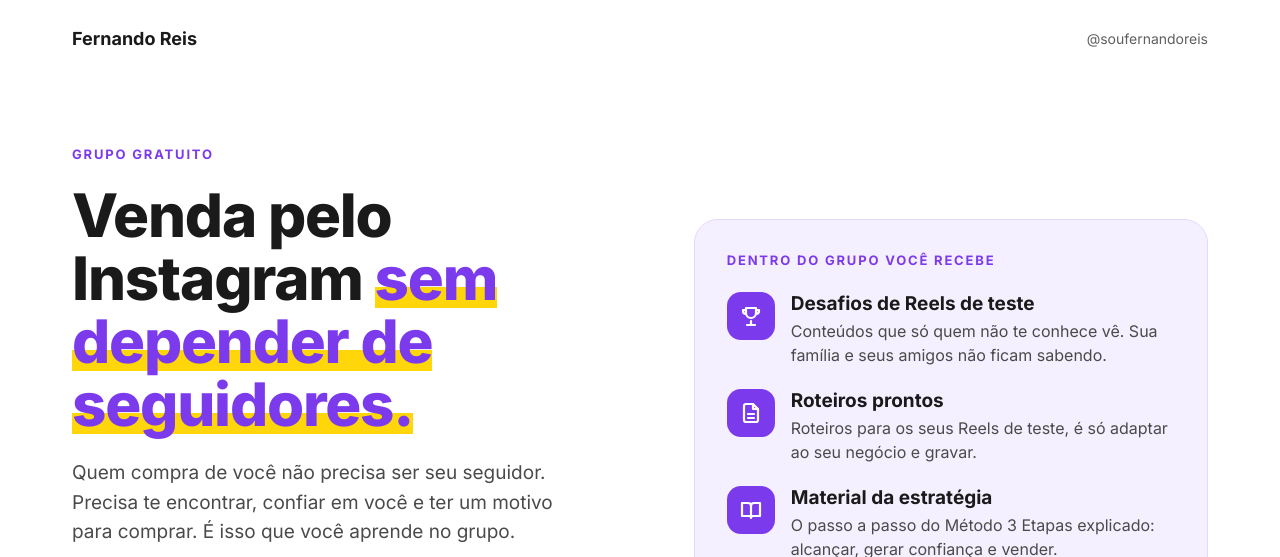
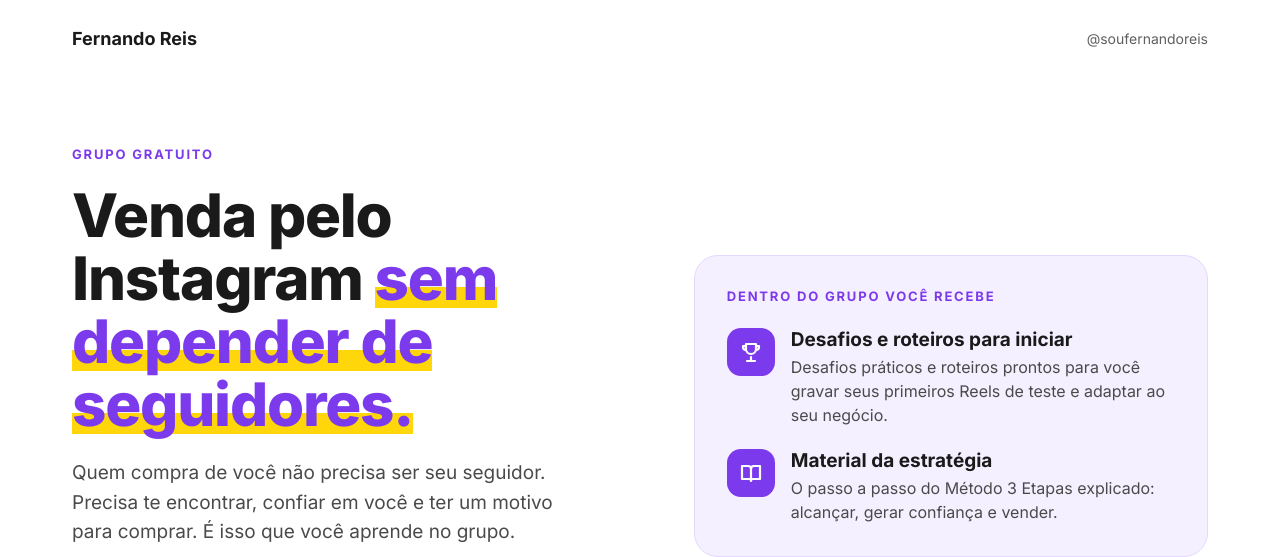
Before and after one commit to soufernandoreis/3-Etapas, a plain HTML site: page index.html in a window 1280 px wide. Shown: the top 557 px of the page. Drawn offline with Linux system fonts and the light colour scheme.

Commit message:
Bloco do grupo: 'Desafios e roteiros para iniciar' + 'Material da estratégia'
Co-Authored-By: Claude Opus 5.5 <noreply@anthropic.com>
Claude-Session: https://claude.ai/code/session_014WgyPCTW6ZHaj8ijnW6fF9

```diff
--- a/index.html
+++ b/index.html
@@ -47,11 +47,7 @@ a{color:#7C3AED}a:hover{color:#5B21B6}
       <ul style="margin: 0; padding: 0; list-style: none; display: flex; flex-direction: column; gap: 22px">
         <li style="display: flex; gap: 16px; align-items: flex-start">
           <span style="flex: none; width: 48px; height: 48px; border-radius: 14px; background: #7C3AED; display: flex; align-items: center; justify-content: center"><svg aria-hidden="true" width="24" height="24" viewBox="0 0 24 24" fill="none" stroke="#FFFFFF" stroke-width="2.2" stroke-linecap="round" stroke-linejoin="round"><path d="M8 21h8M12 17v4M7 4h10v5a5 5 0 0 1-10 0V4zM7 6H4v1a3 3 0 0 0 3 3M17 6h3v1a3 3 0 0 1-3 3"/></svg></span>
-          <div style="display: flex; flex-direction: column; gap: 4px"><span style="font-size: 19px; font-weight: 700; color: #1A1A1A">Desafios de Reels de teste</span><span style="font-size: 16px; line-height: 1.5; color: #4A4A4A">Conteúdos que só quem não te conhece vê. Sua família e seus amigos não ficam sabendo.</span></div>
-        </li>
-        <li style="display: flex; gap: 16px; align-items: flex-start">
-          <span style="flex: none; width: 48px; height: 48px; border-radius: 14px; background: #7C3AED; display: flex; align-items: center; justify-content: center"><svg aria-hidden="true" width="24" height="24" viewBox="0 0 24 24" fill="none" stroke="#FFFFFF" stroke-width="2.2" stroke-linecap="round" stroke-linejoin="round"><path d="M14 3H7a2 2 0 0 0-2 2v14a2 2 0 0 0 2 2h10a2 2 0 0 0 2-2V8z"/><path d="M14 3v5h5M9 13h6M9 17h6"/></svg></span>
-          <div style="display: flex; flex-direction: column; gap: 4px"><span style="font-size: 19px; font-weight: 700; color: #1A1A1A">Roteiros prontos</span><span style="font-size: 16px; line-height: 1.5; color: #4A4A4A">Roteiros para os seus Reels de teste, é só adaptar ao seu negócio e gravar.</span></div>
+          <div style="display: flex; flex-direction: column; gap: 4px"><span style="font-size: 19px; font-weight: 700; color: #1A1A1A">Desafios e roteiros para iniciar</span><span style="font-size: 16px; line-height: 1.5; color: #4A4A4A">Desafios práticos e roteiros prontos para você gravar seus primeiros Reels de teste e adaptar ao seu negócio.</span></div>
         </li>
         <li style="display: flex; gap: 16px; align-items: flex-start">
           <span style="flex: none; width: 48px; height: 48px; border-radius: 14px; background: #7C3AED; display: flex; align-items: center; justify-content: center"><svg aria-hidden="true" width="24" height="24" viewBox="0 0 24 24" fill="none" stroke="#FFFFFF" stroke-width="2.2" stroke-linecap="round" stroke-linejoin="round"><path d="M3 5h6a3 3 0 0 1 3 3v12a2 2 0 0 0-2-2H3zM21 5h-6a3 3 0 0 0-3 3v12a2 2 0 0 1 2-2h7z"/></svg></span>
```
